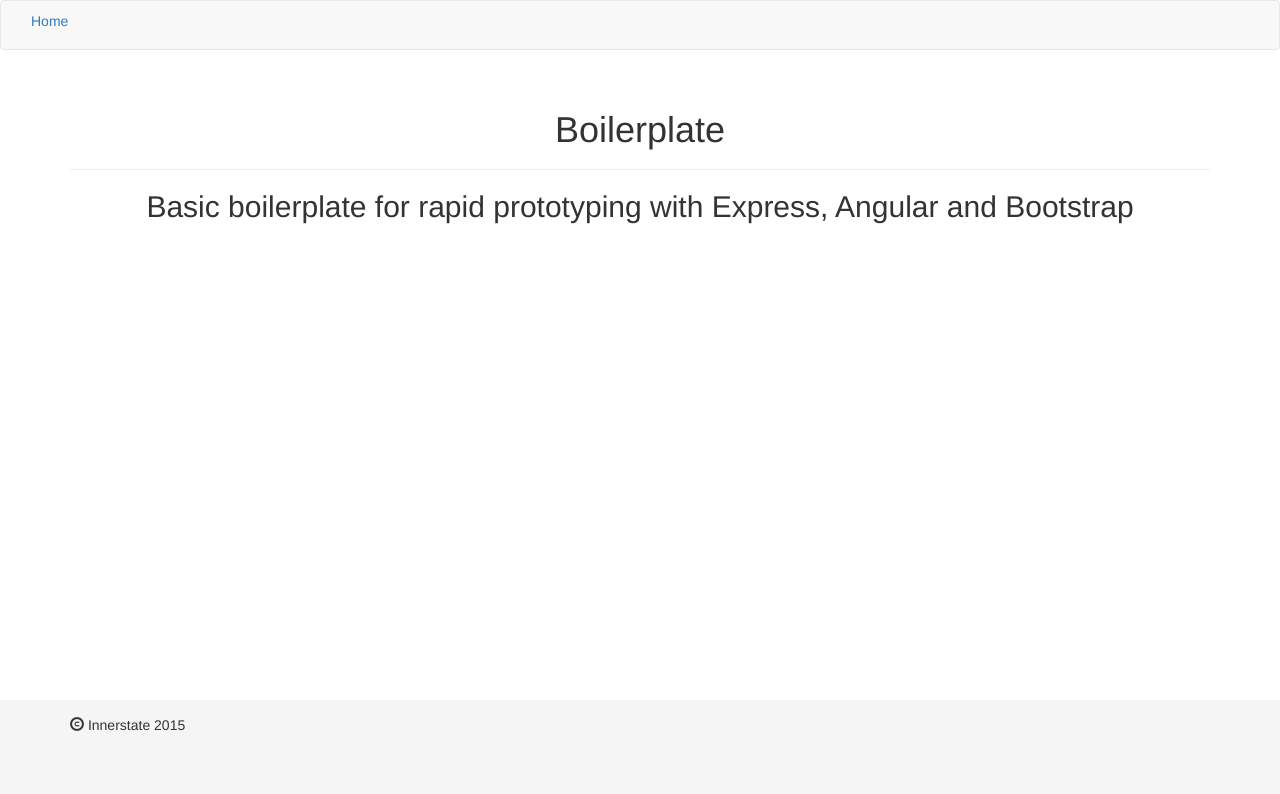
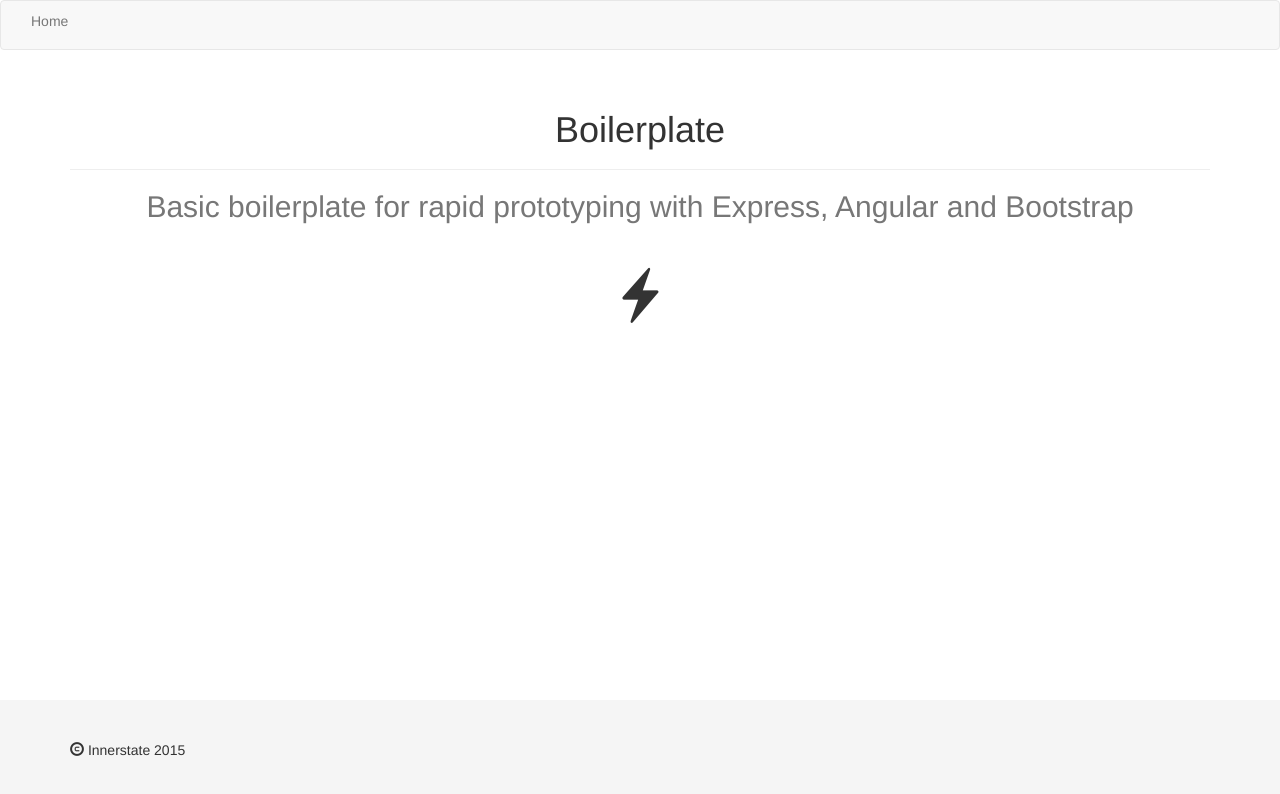
Before and after one commit to bodhisatva/whee, a website: page app/views/index.html in a window 1280 px wide. Drawn offline with nearby package versions, Linux system fonts and the light colour scheme; some packages are replaced by stand-ins of ours; files whose address does not match are found by name.

Commit message:
refactory-css

```diff
--- a/app/views/index.html
+++ b/app/views/index.html
@@ -11,7 +11,7 @@
 
   <link href="" rel="shortcut icon" type="image/x-icon">
   <link href="/bower_components/bootstrap/dist/css/bootstrap.css" rel="stylesheet">
-  <link href="/styles/css/sticky-footer.css" rel="stylesheet">
+  <link href="/styles/css/general.css" rel="stylesheet">
   <!--TODO: add one congfiguration file for css and loop them-->
   <!--  {% for cssFile in cssFiles %}
     <link rel="stylesheet" href="{{csFile}}">{%endfor%} -->
@@ -25,8 +25,9 @@
 
 <body ng-app="app">
   <header data-ng-include="'/modules/core/views/header.html'"></header>
-  <div class="container">
+  <div class="container text-center">
     <div ui-view></div>
+    <span class=" glyphicon glyphicon-flash"></span>
   </div>
   <footer data-ng-include="'/modules/core/views/footer.html'"></footer>
   <!--Livereload script rendered -->
--- a/public/modules/core/views/header.html
+++ b/public/modules/core/views/header.html
@@ -2,7 +2,7 @@
   <div class="container-fluid">
     <div class="navbar-header">
     <ul class="nav nav-pills">
-      <li role="presentation"><a href="#">Home</a></li>
+      <li role="presentation"><a class="text-muted" href="#">Home</a></li>
     </ul>
     </div>
 </nav>
--- a/public/modules/core/views/home.html
+++ b/public/modules/core/views/home.html
@@ -2,5 +2,5 @@
   <h1 class="text-center">Boilerplate</h1>
 </div>
 <div>
-  <h2 class="text-center">Basic boilerplate for rapid prototyping with Express, Angular and Bootstrap</h2>
+  <h2 class="text-center text-muted">Basic boilerplate for rapid prototyping with Express, Angular and Bootstrap</h2>
 </div>
--- /dev/null
+++ b/public/styles/css/general.css
@@ -0,0 +1,28 @@
+
+span.glyphicon-flash {
+  padding:3%;
+  font-size: 4em;
+}
+
+/* Sticky footer styles
+-------------------------------------------------- */
+
+html {
+  position: relative;
+  min-height: 100%;
+}
+body {
+  /* Margin bottom by footer height */
+
+  margin-bottom: 60px;
+}
+.footer {
+  padding-top: 40px;
+  position: absolute;
+  bottom: 0;
+  width: 100%;
+  /* Set the fixed height of the footer here */
+
+  height: 100px;
+  background-color: #f5f5f5;
+}
```
